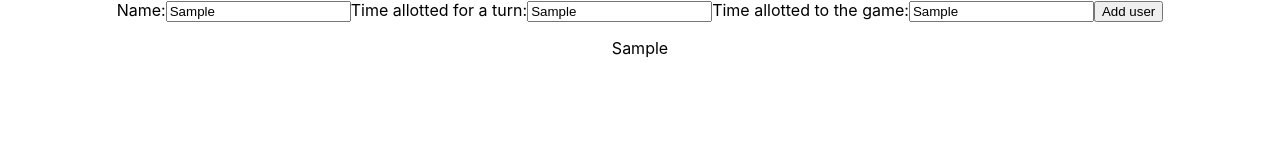
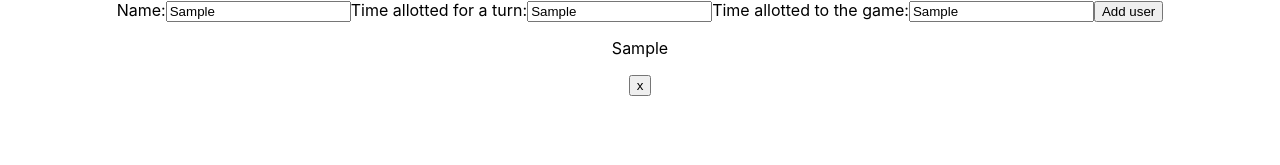
Before and after one commit to anzamarska/time-counter, a React (Create React App) app: page / in a window 1280 px wide. Both pictures are taken after typing "Sample", "Sample", "Sample" into the empty fields and a click on the input "Add user". Shown: the top 165 px of the page. Built offline with nearby package versions, Linux system fonts and the light colour scheme.

Commit message:
feat: the ability to delete player

```diff
--- a/src/components/Counter.js
+++ b/src/components/Counter.js
@@ -18,6 +18,8 @@ function Counter() {
                 <Player
                     key={player}
                     player ={player}
+                    players={players}
+                    setPlayers={setPlayers}
                 />
             )}
         </div>
--- a/src/components/Player.js
+++ b/src/components/Player.js
@@ -1,11 +1,16 @@
 import React from "react";
 import "../styles/Player.css";
 
-function Player({player}) {
+function Player({player, players, setPlayers}) {
+
+    const deletePlayer = () => {
+        setPlayers(players.filter(x => x !== players.find(elem => elem === player)));
+    }
 
     return(
         <div className="player__container">
             <p className="player__name">{player}</p>
+            <button onClick={deletePlayer}>x</button>
         </div>
     )
 }
```
Also changed, not shown: 1 other file (tests, documents, lock files or other folders).
